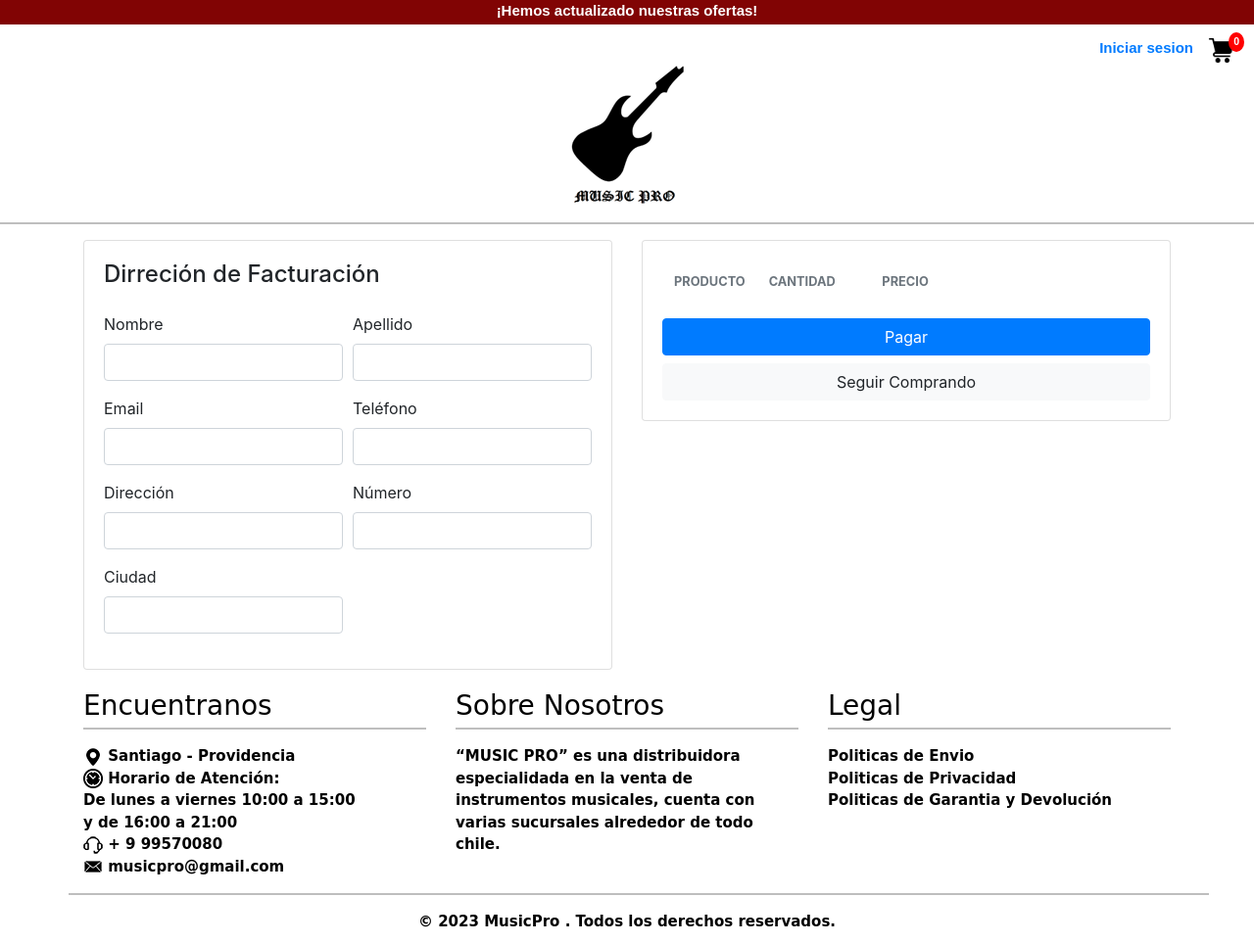
After one commit to dacamposk/musicpro, a Django app: page /cart/checkout/ in a window 1280 px wide. The commit adds this page. Shown: the whole page at 98% size. Run offline with Django 4.2, Linux system fonts and the light colour scheme; data comes from the database, SQL or seed files in the repository; both versions use the stored data as it was after the commit; lists and menus that the app fills with data are empty; some libraries are stand-ins or nearby versions.

Commit message:
cambios y avanze del checkout

```diff
--- a/app/static/css/estilos.css
+++ b/app/static/css/estilos.css
@@ -10,6 +10,11 @@ body {
     background-color: white;
 }
 
+label:after {
+    content: "" !important;
+}
+/* ====================== Header ==================== */
+
 header {
     width: 100%;
     background-color: #fff;
--- a/app/templates/app/base.html
+++ b/app/templates/app/base.html
@@ -10,6 +10,10 @@
     <!-- Bootstrap -->
     <link href="https://cdn.jsdelivr.net/npm/bootstrap@5.0.2/dist/css/bootstrap.min.css" rel="stylesheet"
         integrity="sha384-EVSTQN3/azprG1Anm3QDgpJLIm9Nao0Yz1ztcQTwFspd3yD65VohhpuuCOmLASjC" crossorigin="anonymous">
+
+    <link rel="stylesheet" href="https://stackpath.bootstrapcdn.com/bootstrap/4.5.2/css/bootstrap.min.css">
+
+
 
     {% load static %}
 
@@ -25,7 +29,7 @@
             ¡Hemos actualizado nuestras ofertas!
         </div>
 
-        <div class="sesion mt-60" >
+        <div class="sesion mt-60">
             {% if user.is_authenticated %}
             <li>
                 Bienvenido/a: <a href="#">{{user.email}}</a>
@@ -163,6 +167,7 @@
             $(".slider").bxSlider();
         });
     </script>
+    <script src="https://stackpath.bootstrapcdn.com/bootstrap/4.5.2/js/bootstrap.min.js"></script>
 
 </body>
 
--- a/app/templates/app/home.html
+++ b/app/templates/app/home.html
@@ -40,6 +40,8 @@
         </div>
     </div>
 </div>
+
+
 {% endfor %}
 
 <div class="row">
@@ -69,6 +71,8 @@
             <h7>Contamos con distintas sucursales a lo largo de todo santiago.</h7>
         </div>
     </div>
+</div>
+
 <br>
 <br>
 <br>
--- /dev/null
+++ b/app/templates/app/tienda/checkout.html
@@ -0,0 +1,138 @@
+{% extends 'app/base.html' %}
+{% load static %}
+{% block contenido %}
+
+{% load humanize %}
+
+  <div class="container">
+    <div class="row">
+      <aside class="col-lg-6">
+        <div class="card">
+          <div class="card-body">
+            <h4 class="card-title mb-4">Dirreción de Facturación</h4>
+
+
+            <form action="" method="post">
+              <div class="form-row">
+                <div class="col-md-6 form-group">
+                  <label for="">Nombre</label>
+                  <input type="text" name="nombre" class="form-control">
+                </div>
+                <div class="col-md-6 form-group">
+                  <label for="">Apellido</label>
+                  <input type="text" name="apellido" class="form-control">
+                </div>
+              </div>
+              <div class="form-row">
+                <div class="col-md-6 form-group">
+                  <label for="">Email</label>
+                  <input type="email" name="email" class="form-control">
+                </div>
+                <div class="col-md-6 form-group">
+                  <label for="">Teléfono</label>
+                  <input type="text" name="telefono" class="form-control">
+                </div>
+              </div>
+              <div class="form-row">
+                <div class="col-md-6 form-group">
+                  <label for="">Dirección</label>
+                  <input type="text" name="direccion_1" class="form-control">
+                </div>
+                <div class="col-md-6 form-group">
+                  <label for="">Número</label>
+                  <input type="text" name="direccion_2" class="form-control">
+                </div>
+              </div>
+              <div class="form-row">
+                <div class="col-md-6 form-group">
+                  <label for="">Ciudad</label>
+                  <input type="text" name="ciudad" class="form-control">
+                </div>
+              </div>
+            </form>
+
+
+
+
+      </aside>
+
+      <aside class="col-lg-6">
+
+        <div class="card">
+          <div class="card-body">
+            <table class="table table-borderless table-shopping-cart">
+              <thead class="text-muted">
+                <tr class="small text-uppercase">
+                  <th scope="col">Producto</th>
+                  <th scope="col" width="120">Cantidad</th>
+                  <th scope="col" width="120">Precio</th>
+                  <th scope="col" class="text-right" width="200"> </th>
+                </tr>
+              </thead>
+              <tbody>
+                {% for cart_item in cart_items %}
+
+                <tr>
+                  <td>
+                    <figure class="itemside align-items-center">
+                      <div class="aside"><img src="{{ cart_item.producto.imagen.url}}" class="img-sm"></div>
+                      <figcaption class="info">
+                        <a href="{{ cart_item.producto.get_url }}"
+                          class="title text-dark">{{cart_item.producto.nombreProducto}}</a>
+                        <p class="text-muted small">{{ cart_item.producto.marca}}</p>
+                      </figcaption>
+                    </figure>
+                  </td>
+                  <td>
+
+                    </head>
+
+                    <body>
+                      <div class="col">
+                        <div class="input-group">
+                          <div class="input-group-prepend">
+                            <a href="{% url 'remove_cart' cart_item.producto.SKU%}" class="btn btn-light-lg button-size"
+                              style=" border: 1px solid #ccc;" type="button" id="button-minus">-</a>
+                          </div>
+                          <input type="text" class="form-control" value="{{ cart_item.quantity}}">
+                          <div class="input-group-append">
+                            <a href="{% url 'add_cart' cart_item.producto.SKU %}"
+                              class="btn btn-light-lg button-size  btn-outline-secondary"
+                              style=" border: 1px solid #ccc;" type="button" id="button-plus">+</a>
+                          </div>
+                        </div>
+                      </div>
+                  </td>
+                  <td>
+                    <div class="price-wrap">
+                      <var class="price">
+                        <h6>${{ cart_item.sub_total | intcomma}}</h6>
+                      </var>
+                      <small class="text-muted"> ${{ cart_item.producto.precio | intcomma}} cada uno </small>
+                    </div>
+                  </td>
+                  <td class="text-right">
+                    <a href="{% url 'remove_cart_item' cart_item.producto.SKU %}" class="btn btn-danger"> Eliminar
+                      Producto</a>
+                  </td>
+                </tr>
+                {% endfor %}
+
+
+
+              </tbody>
+            </table>
+            <a href="./place-order.html" class="btn btn-primary btn-block"> Pagar</a>
+            <a href="{% url 'home' %}" class="btn btn-light btn-block">Seguir Comprando</a>
+          </div>
+        </div>
+
+      </aside>
+
+
+    </div>
+
+  </div>
+
+
+{% endblock %}
--- a/carts/urls.py
+++ b/carts/urls.py
@@ -6,5 +6,8 @@ urlpatterns = [
     path('add_cart/<int:producto_sku>/', views.add_cart, name='add_cart'),
     path('remove_cart/<int:producto_sku>/', views.remove_cart, name='remove_cart'),
     path('remove_cart_item/<int:producto_sku>/', views.remove_cart_item, name='remove_cart_item'),
+    path('checkout/', views.checkout, name='checkout'),
+    path('checkout-form/', views.checkout_form, name='checkout_form'),
+
 
 ]
--- a/carts/views.py
+++ b/carts/views.py
@@ -84,3 +84,29 @@ def cart(request, total=0, quantity=0, cart_items=None):
 
 
     return render (request, 'app/tienda/cart.html', context)
+
+
+
+# store/views.py
+
+from django.shortcuts import render, redirect
+from .forms import OrderForm
+from .models import Order
+
+def checkout_form(request):
+    if request.method == 'POST':
+        form = OrderForm(request.POST)
+        if form.is_valid():
+            delivery_option = form.cleaned_data.get('delivery_option')
+            form.save()
+            if delivery_option == Order.PICKUP:
+                return redirect('select_store')  # Redirige a la vista
+            else:
+                return redirect('home')  # Redirige a la vista
+    else:
+        form = OrderForm()
+
+    return render(request, 'app/tienda/checkout_form.html', {'form': form})
+
+def checkout(request):
+        return render(request, 'app/tienda/checkout.html')
```
Also changed, not shown: other parts of app/static/css/estilos.css (+26 -36 lines), app/templates/app/tienda/cart.html (+23 -21 lines), app/templates/app/tienda/checkout_form.html (added, +108 -0 lines), app/views.py (+1 -9 lines), carts/forms.py (added, +16 -0 lines), carts/models.py (+17 -0 lines), app/forms.py (line endings or trailing spaces), app/migrations/0005_order.py (added), app/migrations/0006_delete_order.py (added), carts/migrations/0002_order.py (added), db.sqlite3.
